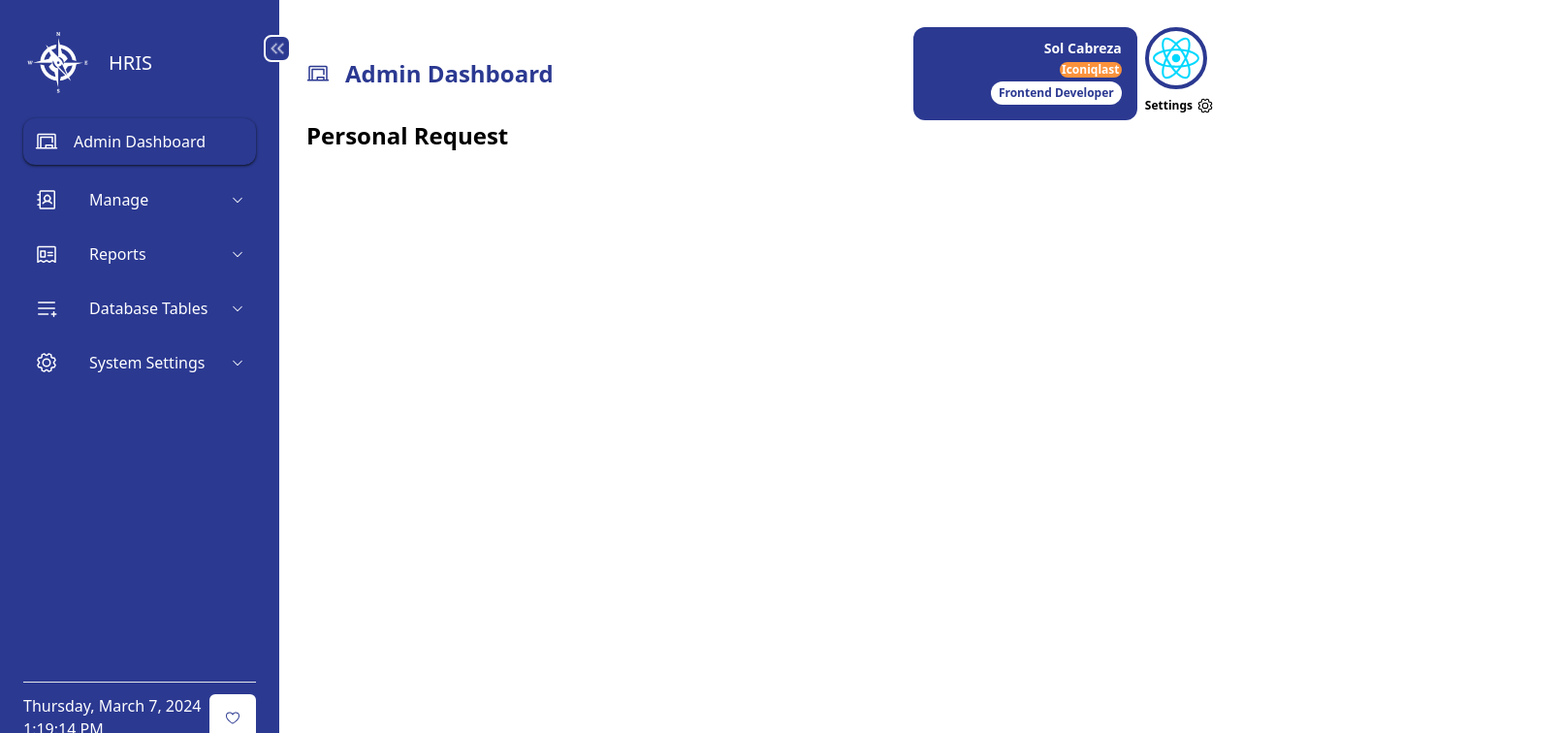
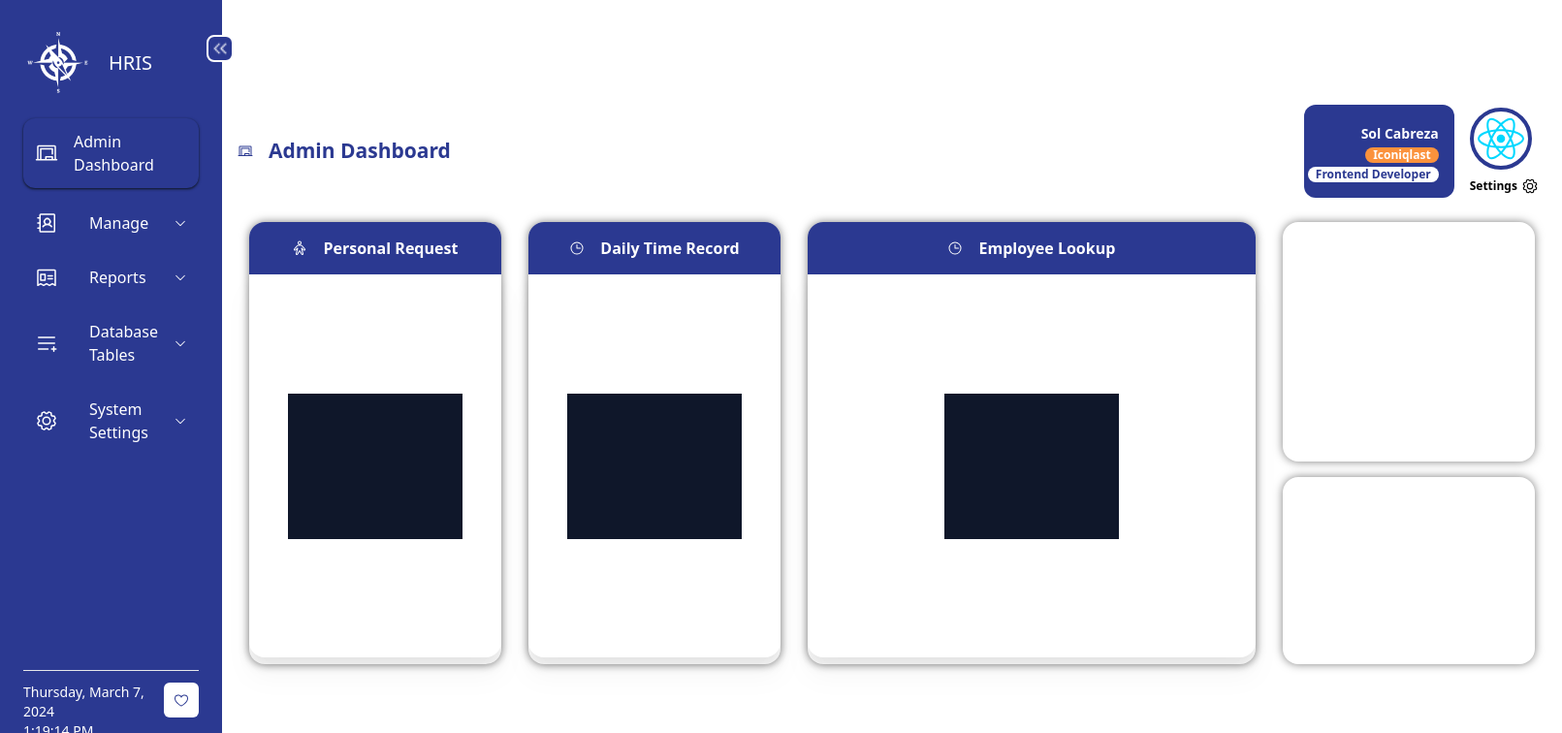
Before and after one commit to solcabz/react-hris, a React (Vite) app: page /admin in a window 1280 px wide. Shown: the top 756 px of the page at 97% size, 1611 px wide, since content can reach past the window. Built offline with nearby package versions, Linux system fonts and the light colour scheme; sample sign-in values are in the browser's storage.

Commit message:
update calendar tools

```diff
--- a/package.json
+++ b/package.json
@@ -11,6 +11,7 @@
   },
   "dependencies": {
     "@phosphor-icons/react": "^2.0.15",
+    "dayjs": "^1.11.10",
     "react": "^18.2.0",
     "react-auth-kit": "^3.1.2",
     "react-dom": "^18.2.0",
--- a/src/App.jsx
+++ b/src/App.jsx
@@ -53,10 +53,10 @@ function App() {
           path="/admin/*"
           element={
             user && getUserRole() === "admin" ? (
-              <div className="flex">
+              <div className="flex w-screen  ">
                 {/* Admin Sidebar */}
                 <Sidebar />
-                <div className="p-7 text-2xl font-semibold flex-1 h-screen">
+                <div className="p-4 flex justify-center items-center font-semibold flex-1 h-screen w-auto max-sm:p-2">
                   <Routes>
                     <Route index element={<Home />} />
                     <Route
@@ -87,7 +87,7 @@ function App() {
             user && getUserRole() === "user" ? (
               <div className="flex">
                 <UserSidebar />
-                <div className="p-7 text-2xl font-semibold flex-1 h-screen">
+                <div className="p-7 font-semibold flex-1 h-screen  items-center max-sm:p-2 ">
                   <Routes>
                     <Route
                       index
--- /dev/null
+++ b/src/Components/Tools/Calendar/Calendar.jsx
@@ -0,0 +1,99 @@
+import { useState, useEffect } from "react";
+import { generateDate, months } from "./calendarFunc";
+import dayjs from "dayjs";
+import { Cn } from "./cn.js";
+import { CaretCircleRight, CaretCircleLeft } from "@phosphor-icons/react";
+
+function Calendar() {
+  const days = ["Sun", "Mon", "Tues", "Wed", "Thurs", "Fri", "Sat"];
+
+  const currentDay = dayjs();
+  const [today, setToday] = useState(currentDay);
+
+  var [date, setDate] = useState(new Date());
+
+  useEffect(() => {
+    var timer = setInterval(() => setDate(new Date()), 1000);
+    return function cleanup() {
+      clearInterval(timer);
+    };
+  });
+
+  return (
+    <>
+      <div className="flex   div-x-2 gap-10 h-96 items-center">
+        {/* schedule */}
+        <div className="h-96 w-96 pt-2">
+          <h1 className="text-[21px] text-hover-active  ">
+            {date.toLocaleDateString(undefined, {
+              month: "long",
+              day: "numeric",
+              year: "numeric",
+            })}
+          </h1>
+        </div>
+
+        {/* calendar adjust w- height for sm */}
+        <div className="w-[440px] h-auto">
+          <div className="w-full flex items-center justify-around gap-2">
+            <span>
+              <CaretCircleLeft
+                size={32}
+                className="text-hover-active cursor-pointer"
+                onClick={() => {
+                  setToday(today.month(today.month() - 1));
+                }}
+              />
+            </span>
+            <h1 className="text-hover-active">
+              {months[today.month()]}, {today.year()}
+            </h1>
+            <span>
+              <CaretCircleRight
+                size={32}
+                className="text-hover-active cursor-pointer"
+                onClick={() => {
+                  setToday(today.month(today.month() + 1));
+                }}
+              />
+            </span>
+          </div>
+          <div className="w-[440px] grid grid-cols-7 text-hover-active">
+            {days.map((days, index) => {
+              return (
+                <h1
+                  key={index}
+                  className="h-14 border-b border-costum-blue grid place-content-center text-sm"
+                >
+                  {days}
+                </h1>
+              );
+            })}
+          </div>
+          <div className="w-[440px] grid grid-cols-7">
+            {generateDate(today.month(), today.year()).map(
+              ({ date, currentMonth, today }, index) => (
+                <div
+                  key={index}
+                  className="h-14 grid place-content-center text-sm"
+                >
+                  <h1
+                    className={Cn(
+                      currentMonth ? "" : "text-gray-400",
+                      today ? "bg-hover-active text-white" : "b",
+                      "h-10 w-10 grid place-content-center rounded-full hover:bg-hover-active hover:text-white cursor-pointer transition-all"
+                    )}
+                  >
+                    {date.date()}
+                  </h1>
+                </div>
+              )
+            )}
+          </div>
+        </div>
+      </div>
+    </>
+  );
+}
+
+export default Calendar;
--- /dev/null
+++ b/src/Components/Tools/Calendar/calendarFunc.js
@@ -0,0 +1,54 @@
+import dayjs from "dayjs";
+
+export const generateDate = (
+  month = dayjs().month(),
+  year = dayjs().year()
+) => {
+  const firstDateofMonth = dayjs().year(year).month(month).startOf("month");
+  const lastDateofMonth = dayjs().year(year).month(month).endOf("month");
+
+  const arrayofDate = [];
+
+  // create prefix date
+  for (let i = 0; i < firstDateofMonth.date(); i++) {
+    arrayofDate.push({ currentMonth: false, date: firstDateofMonth.date(i) });
+  }
+
+  //generate current date
+  for (let i = firstDateofMonth.date(); i <= lastDateofMonth.date(); i++) {
+    arrayofDate.push({
+      date: firstDateofMonth.date(i),
+      currentMonth: true,
+      today:
+        firstDateofMonth.date(i).toDate().toDateString() ===
+        dayjs().toDate().toDateString(),
+    });
+  }
+
+  const remainingDate = 35 - arrayofDate.length;
+
+  for (
+    let i = lastDateofMonth.date() + 1;
+    i <= lastDateofMonth.date() + remainingDate;
+    i++
+  ) {
+    arrayofDate.push({ date: lastDateofMonth.date(i), currentMonth: false });
+  }
+
+  return arrayofDate;
+};
+
+export const months = [
+  "January",
+  "February",
+  "March",
+  "April",
+  "May",
+  "June",
+  "July",
+  "August",
+  "September",
+  "October",
+  "November",
+  "December",
+];
--- /dev/null
+++ b/src/Components/Tools/Calendar/cn.js
@@ -0,0 +1 @@
+export const Cn = (...classNames) => classNames.filter(Boolean).join(" ");
--- a/src/Components/admin/Home.jsx
+++ b/src/Components/admin/Home.jsx
@@ -1,29 +1,30 @@
 import { Chalkboard } from "@phosphor-icons/react";
 import Userporofile from "../../assets/react.svg";
-import { Gear } from "@phosphor-icons/react";
+import { Gear, Person, Clock } from "@phosphor-icons/react";
 import { Link } from "react-router-dom";
 
 function Home() {
   return (
     <>
-      <div className="flex justify-between ">
+      <div className="">
+        <div className="flex justify-between max-sm:flex-col-reverse gap-[15px] ">
           <div className="flex items-center text-costum-blue">
             <span className="mr-4">
               <Chalkboard />
             </span>
-          <span>Admin Dashboard</span>
+            <span className="max-sm:text-xs text-[21px]">Admin Dashboard</span>
           </div>
-        <div className="flex gap-2">
-          <div className="flex flex-col bg-costum-blue w-17 h-24 rounded-xl gap-1 pl-20 pr-4 py-4 text-right justify-end items-end">
+          <div className="flex gap-2 items-center justify-between">
+            <div className="flex flex-col bg-costum-blue w-[155px] h-24 rounded-xl gap-1 pr-4 py-4 text-right justify-end items-end">
               <span className="text-sm text-white">Sol Cabreza</span>
-            <span className="text-xs text-center rounded-xl w-16 py.5 bg-orange-400 text-white">
+              <span className="text-xs/[8px] text-center rounded-xl  py-1 px-2 bg-orange-400 text-white">
                 Iconiqlast
               </span>
-            <span className="text-xs text-center rounded-xl py-1 px-2 bg-white text-costum-blue">
+              <span className="text-xs/[8px] text-center rounded-xl py-1 px-2 bg-white text-costum-blue">
                 Frontend Developer
               </span>
             </div>
-          <div className="flex flex-col gap-2">
+            <div className="flex flex-col gap-2 p-2">
               <img
                 src={Userporofile}
                 className="border-costum-blue border-4 rounded-full p-1 w-16 h-16"
@@ -40,10 +41,68 @@ function Home() {
             </div>
           </div>
         </div>
-      <div className="flex justify-between">
-        <div className=" ">
-          <div className="flex">
-            <span>Personal Request</span>
+
+        {/* body */}
+        <div className="flex h-[480px] mt-2 gap-7 p-3">
+          <div
+            className="w-[260px] rounded-2xl"
+            style={{
+              boxShadow: "0px 0px 10px 0px rgba(0,0,0,0.5)",
+            }}
+          >
+            <div className="flex py-[15px] text-white bg-costum-blue rounded-t-2xl items-center justify-center gap-4">
+              <Person size={16} />
+              <span className="text-[16px]">Personal Request</span>
+            </div>
+            <div className="flex justify-center w-[260px] items-center h-[395px] rounded-b-2xl  drop-shadow-xl shadow-gray-900 bg-white">
+              <div className="h-[150px] w-[180px] bg-slate-900"></div>
+            </div>
+          </div>
+
+          <div
+            className="w-[260px] rounded-2xl"
+            style={{
+              boxShadow: "0px 0px 10px 0px rgba(0,0,0,0.5)",
+            }}
+          >
+            <div className="flex py-[15px] text-white bg-costum-blue rounded-t-2xl items-center justify-center gap-4">
+              <Clock size={16} />
+              <span className="text-[16px]">Daily Time Record</span>
+            </div>
+
+            <div className="flex justify-center w-[260px] items-center  h-[395px] rounded-b-2xl  drop-shadow-xl shadow-gray-900 bg-white">
+              <div className="h-[150px] w-[180px] bg-slate-900"></div>
+            </div>
+          </div>
+
+          <div
+            className="w-[462px] rounded-2xl"
+            style={{
+              boxShadow: "0px 0px 10px 0px rgba(0,0,0,0.5)",
+            }}
+          >
+            <div className="flex py-[15px] text-white bg-costum-blue rounded-t-2xl items-center justify-center gap-4">
+              <Clock size={16} />
+              <span className="text-[16px]">Employee Lookup</span>
+            </div>
+            <div className="flex justify-center w-[462px] items-center h-[395px] rounded-b-2xl  drop-shadow-xl shadow-gray-900 bg-white">
+              <div className="h-[150px] w-[180px] bg-slate-900"></div>
+            </div>
+          </div>
+
+          <div className="flex flex-col gap-4 w-[260px] ">
+            <div
+              className="h-[270px] flex py-[15px] text-white bg-white rounded-2xl items-center justify-center"
+              style={{
+                boxShadow: "0px 0px 10px 0px rgba(0,0,0,0.5)",
+              }}
+            ></div>
+            <div
+              className="h-[210px] flex py-[15px] text-white bg-white rounded-2xl items-center justify-center"
+              style={{
+                boxShadow: "0px 0px 10px 0px rgba(0,0,0,0.5)",
+              }}
+            ></div>
           </div>
         </div>
       </div>
--- a/src/Components/admin/Sidebar.jsx
+++ b/src/Components/admin/Sidebar.jsx
@@ -90,8 +90,8 @@ function Sidebar() {
   return (
     <div
       className={`${
-        open ? "w-72" : "w-24"
-      } duration-300 p-6 pt-8 bg-costum-blue h-screen relative flex flex-col justify-between`}
+        open ? "w-72 h-screen" : "w-24"
+      } duration-300 p-6 pt-8 bg-costum-blue relative flex flex-col justify-between max-sm:p-2`}
     >
       <div>
         <img
@@ -138,7 +138,7 @@ function Sidebar() {
             {Menus.map((menu, index) => (
               <React.Fragment key={index}>
                 <li
-                  className={`text-white text-sm flex items-center gap-x-4 cursor-pointer p-3 hover:bg-blue-950 rounded-xl mt-2 `}
+                  className={`text-white text-sm flex items-center gap-x-4 cursor-pointer p-3 hover:bg-blue-950 rounded-xl mt-2 max-sm:text-sm[12px],gap-[15px]`}
                   onClick={() => {
                     if (menu.submenu) {
                       toggleSubmenu(index);
@@ -195,7 +195,7 @@ function Sidebar() {
         <div
           className={`flex flex-col ${!open && "scale-0, hidden"} duration-300`}
         >
-          <span className="text-m block  text-white">
+          <span className="text-sm block  text-white max-sm:text-[12px]">
             {date.toLocaleDateString(undefined, {
               weekday: "long",
               month: "long",
@@ -203,11 +203,11 @@ function Sidebar() {
               year: "numeric",
             })}
           </span>
-          <span className="text-m block text-white">
+          <span className="text-sm block text-white max-sm:text-[12px]">
             {date.toLocaleTimeString()}
           </span>
         </div>
-        <div className="p-4 bg-white rounded-md cursor-pointer">
+        <div className="p-2.5 bg-white h-[36px] w-[36px] align-middle justify-center rounded-md cursor-pointer">
           <Heart className="fill-costum-blue " />
         </div>
       </div>
--- a/tailwind.config.js
+++ b/tailwind.config.js
@@ -5,7 +5,8 @@ export default {
   theme: {
     extend: {
       colors: {
-        "costum-blue": "#2b3991",
+        "costum-blue": "#2B3991",
+        "hover-active": "#2B388C",
       },
     },
   },
```
Also changed, not shown: src/App.css (+20 -0 lines), src/Components/admin/Dailytimerecord.jsx (+7 -1 lines), 1 other file (tests, documents, lock files or other folders). Lines whose indentation alone changed are shown as unchanged.
